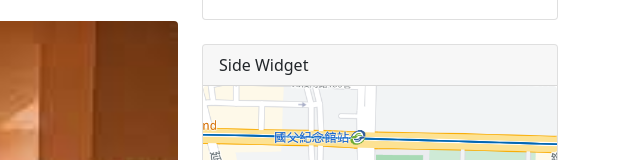
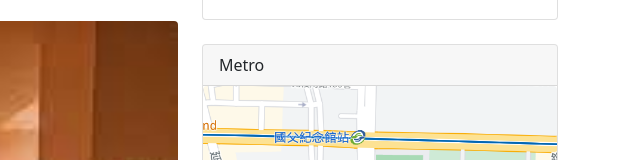
Before and after one commit to freedom3725/S5, a plain HTML site: page index.html in a window 1280 px wide. Shown: the part 183-343 px from the top of the page, 640-1280 px from the left. Drawn offline with nearby package versions, Linux system fonts and the light colour scheme.

Commit message:
Update index.html

```diff
--- a/index.html
+++ b/index.html
@@ -127,7 +127,7 @@
                     </div>
                     <!-- Side widget-->
                     <div class="card mb-4">
-                        <div class="card-header">Side Widget</div>
+                        <div class="card-header">Metro</div>
 						<div><img class="img-fluid rounded mb-4 mb-lg-0" src="assets/1.png" alt="..." width="800" ></div>
                         <div class="card-body">鄰近捷運國父紀念館站2號出口
 						<a class="btn btn-primary" href="https://www.metro.taipei/cp.aspx?n=ECEADC266D7120A7">乘車時間</a></div>
```
